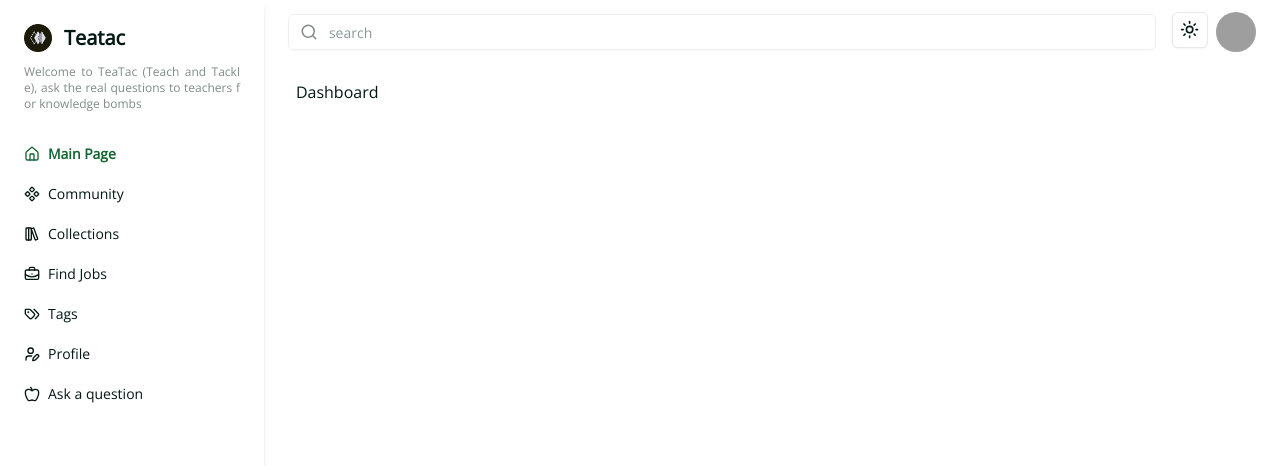
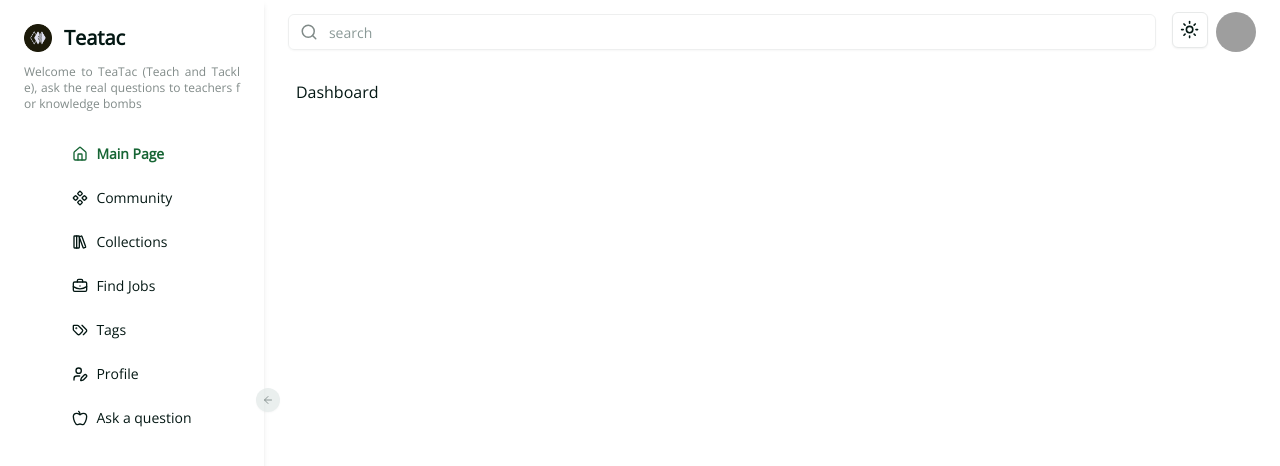
Before and after one commit to dominicpam89/showcase-04-hiremeplease, a Next.js app: page /u in a window 1280 px wide. Shown: the top 466 px of the page. Built offline with nearby package versions, Linux system fonts and the light colour scheme; no server answers; grey boxes are pictures that could not be loaded.

Commit message:
update navlist mobile and navlist desktop UI style

```diff
--- a/components/ui-custom/navlist-desktop.tsx
+++ b/components/ui-custom/navlist-desktop.tsx
@@ -1,42 +1,100 @@
+"use client";
+import NavlistItemUI from "./navlist-item";
+import { ArrowLeftIcon } from "lucide-react";
+import { Button } from "@/components/ui/button";
 import { getNavList } from "@/constant/nav.constant";
 import { cn } from "@/lib/utils";
-import NavlistItemUI from "./navlist-item";
 import { LogoUIWithLink } from "./logo";
+import { useState } from "react";
 
 export default function NavlistDesktop() {
 	const navlist = getNavList("sm");
+	const [minimizedSidebar, setMinimizedSidebar] = useState(false);
+	const toggleMinimizeSidebar = () => setMinimizedSidebar(!minimizedSidebar);
 	return (
 		<nav
 			aria-label="navlist-desktop"
 			className={cn(
+				"relative",
 				"max-md:hidden",
-				"w-3/12 p-6 flex flex-col gap-8",
-				"shadow-md shadow-primary/10 dark:shadow-primary-foreground/10"
+				{ "w-3/12": !minimizedSidebar },
+				{ "w-1/12": minimizedSidebar },
+				"p-6 flex flex-col gap-8 items-center",
+				"shadow-md shadow-primary/10 dark:shadow-primary-foreground/10",
+				"transition-all duration-150 ease-in-out"
+			)}
+		>
+			<MinimizeSidebarToggle
+				minimized={minimizedSidebar}
+				toggle={toggleMinimizeSidebar}
+			/>
+			{!minimizedSidebar && (
+				<div
+					aria-label="navlist-desktop-header"
+					className={cn(
+						"transition-all duration-150 ease-in-out",
+						"flex flex-col gap-3"
 					)}
 				>
 					<div
-				aria-label="navlist-desktop-header"
-				className="flex flex-col gap-3"
+						aria-label="header-title"
+						className="flex items-center gap-3"
 					>
-				<div aria-label="header-title" className="flex items-center gap-3">
 						<LogoUIWithLink size="lg" />
 						<h2 className="font-black text-xl">Teatac</h2>
 					</div>
 					<div aria-label="header-content">
 						<p className="text-xs opacity-50 text-justify text-pretty break-all">
-						Welcome to TeaTac (Teach and Tackle), ask the real questions
-						to teachers for knowledge bombs
+							Welcome to TeaTac (Teach and Tackle), ask the real
+							questions to teachers for knowledge bombs
 						</p>
 					</div>
 				</div>
+			)}
+			{minimizedSidebar && <LogoUIWithLink size="lg" />}
 			<ul
 				aria-label="navlist-desktop-content"
-				className="flex flex-col gap-5"
+				className="flex flex-col gap-6"
 			>
 				{navlist.map((item) => (
-					<NavlistItemUI key={item.link} item={item} />
+					<NavlistItemUI
+						key={item.link}
+						item={item}
+						withText={!minimizedSidebar}
+					/>
 				))}
 			</ul>
 		</nav>
 	);
 }
+
+interface ToggleProps {
+	toggle: () => void;
+	minimized: boolean;
+}
+function MinimizeSidebarToggle({ toggle, minimized }: ToggleProps) {
+	return (
+		<div
+			aria-label="minimized-toggle-container"
+			className="absolute top-1/2 -translate-y-1/2 right-0 translate-x-4"
+		>
+			<Button
+				onClick={toggle}
+				size="icon"
+				variant="secondary"
+				className={cn(
+					"size-6",
+					"rounded-full",
+					"transform transition-all duration-300 ease-in-out",
+					"opacity-60",
+					"hover:scale-110 hover:opacity-80",
+					"active:scale-90 active:opacity-60",
+					{ "rotate-180": minimized },
+					{ "rotate-0": !minimized }
+				)}
+			>
+				<ArrowLeftIcon size={12} />
+			</Button>
+		</div>
+	);
+}
--- a/components/ui-custom/navlist-item.tsx
+++ b/components/ui-custom/navlist-item.tsx
@@ -6,8 +6,13 @@ import { usePathname } from "next/navigation";
 interface Props {
 	item: TypeNavItem;
 	onSelect?: () => void;
+	withText?: boolean;
 }
-export default function NavlistItemUI({ item, onSelect = () => {} }: Props) {
+export default function NavlistItemUI({
+	item,
+	withText = true,
+	onSelect = () => {},
+}: Props) {
 	const pathname = usePathname();
 
 	let isActive = item.link == pathname;
@@ -21,7 +26,7 @@ export default function NavlistItemUI({ item, onSelect = () => {} }: Props) {
 			aria-label="navlist-item"
 			key={item.link}
 			className={cn(
-				"flex items-center gap-2 transform transition-all duration-200 ease-out",
+				"transform transition-all duration-200 ease-out",
 				{ "font-extrabold text-green-800 dark:text-green-200": isActive },
 				{
 					"hover:opacity-60 hover:scale-x-105": !isActive,
@@ -29,9 +34,13 @@ export default function NavlistItemUI({ item, onSelect = () => {} }: Props) {
 				"text-sm"
 			)}
 		>
-			{item.icon}
-			<Link href={item.link} onClick={onSelect}>
-				{item.text}
+			<Link
+				href={item.link}
+				onClick={onSelect}
+				className={cn("flex gap-2 items-center")}
+			>
+				{item.icon}
+				{withText ? item.text : ""}
 			</Link>
 		</li>
 	);
--- a/components/ui-custom/navlist-mobile.tsx
+++ b/components/ui-custom/navlist-mobile.tsx
@@ -45,7 +45,7 @@ export default function NavlistMobileUI() {
 				<Separator className="mt-6" />
 				<ul
 					aria-label="navlist-mobile"
-					className="mt-6 flex flex-col gap-6 text-sm"
+					className="mt-6 flex flex-col gap-5 text-xs"
 				>
 					{navlist.map((item) => (
 						<NavlistItemUI
```
Lines whose indentation alone changed are shown as unchanged.
